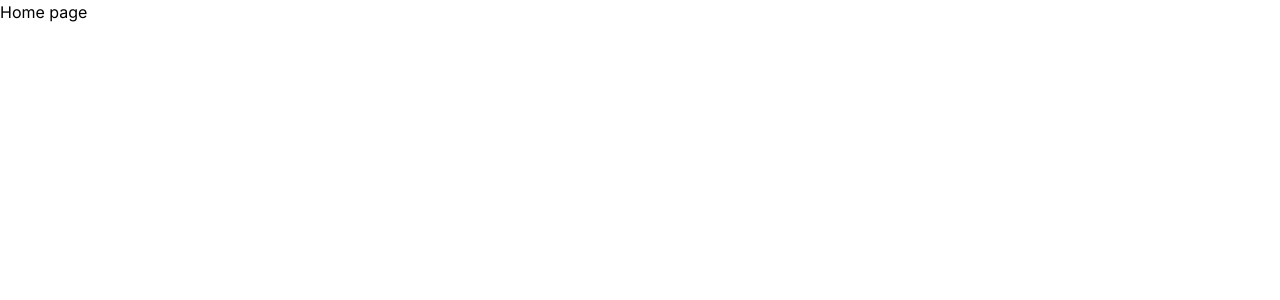
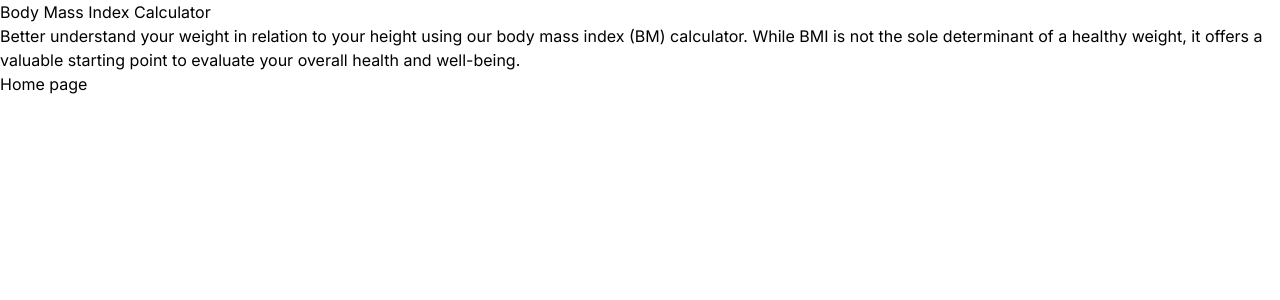
Before and after one commit to chungvuiloong/bmi_calculator, a Next.js app: page / in a window 1280 px wide. Shown: the top 300 px of the page. Built offline with nearby package versions, Linux system fonts and the light colour scheme.

Commit message:
Added h1 and its paragraph.

```diff
--- a/src/component/HeroBanner/index.tsx
+++ b/src/component/HeroBanner/index.tsx
@@ -4,6 +4,16 @@ import React from 'react';
     return (
         <div>
             <div className='container'>
+                <div>
+                    <h1>Body Mass Index Calculator</h1>
+					<p>
+						Better understand your weight in relation to your height using
+						our body mass index (BM) calculator. While BMI is not the
+						sole determinant of a healthy weight, it offers a valuable
+						starting point to evaluate your overall health and well-being.
+					</p>
+                </div>
+
 
             </div>
         </div>
```
